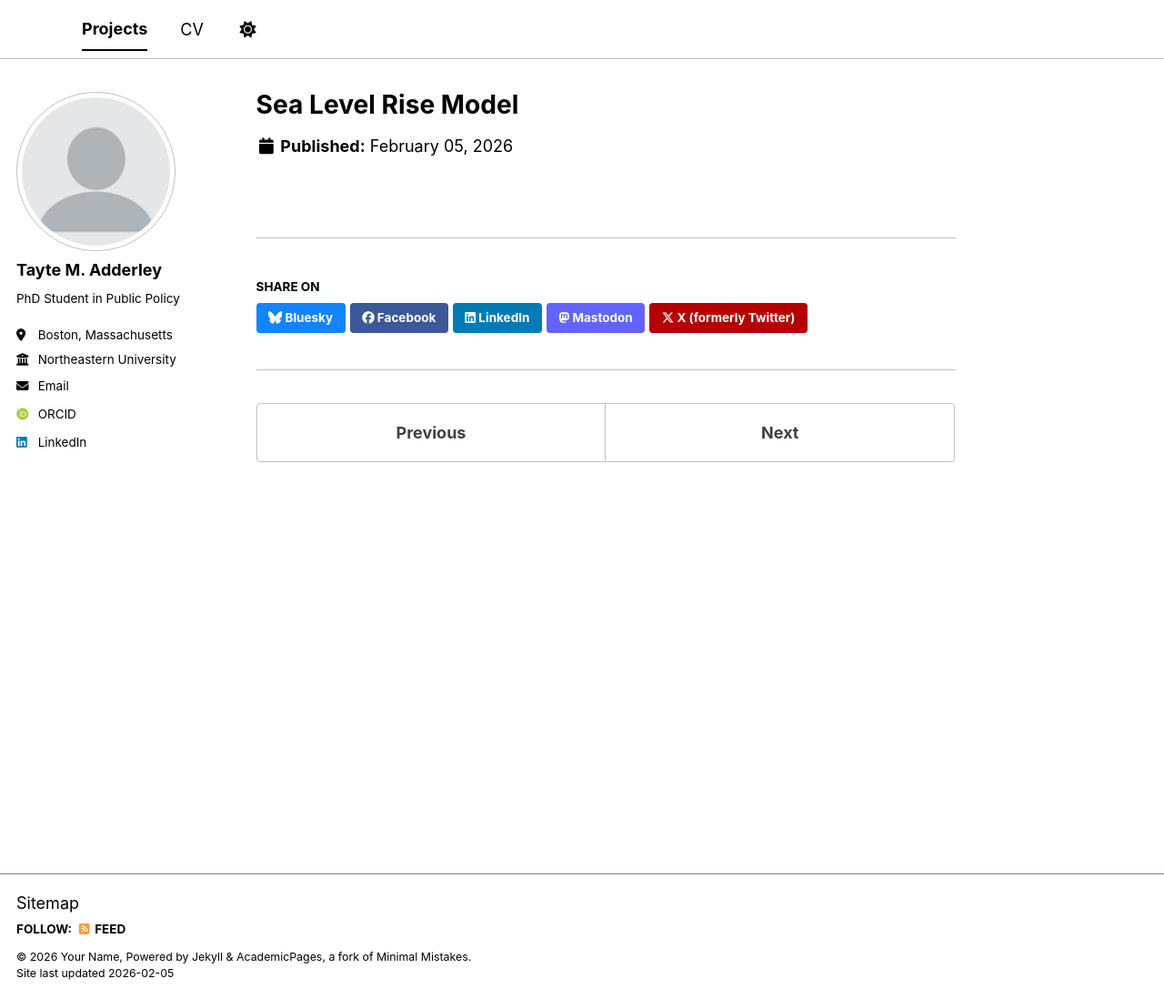
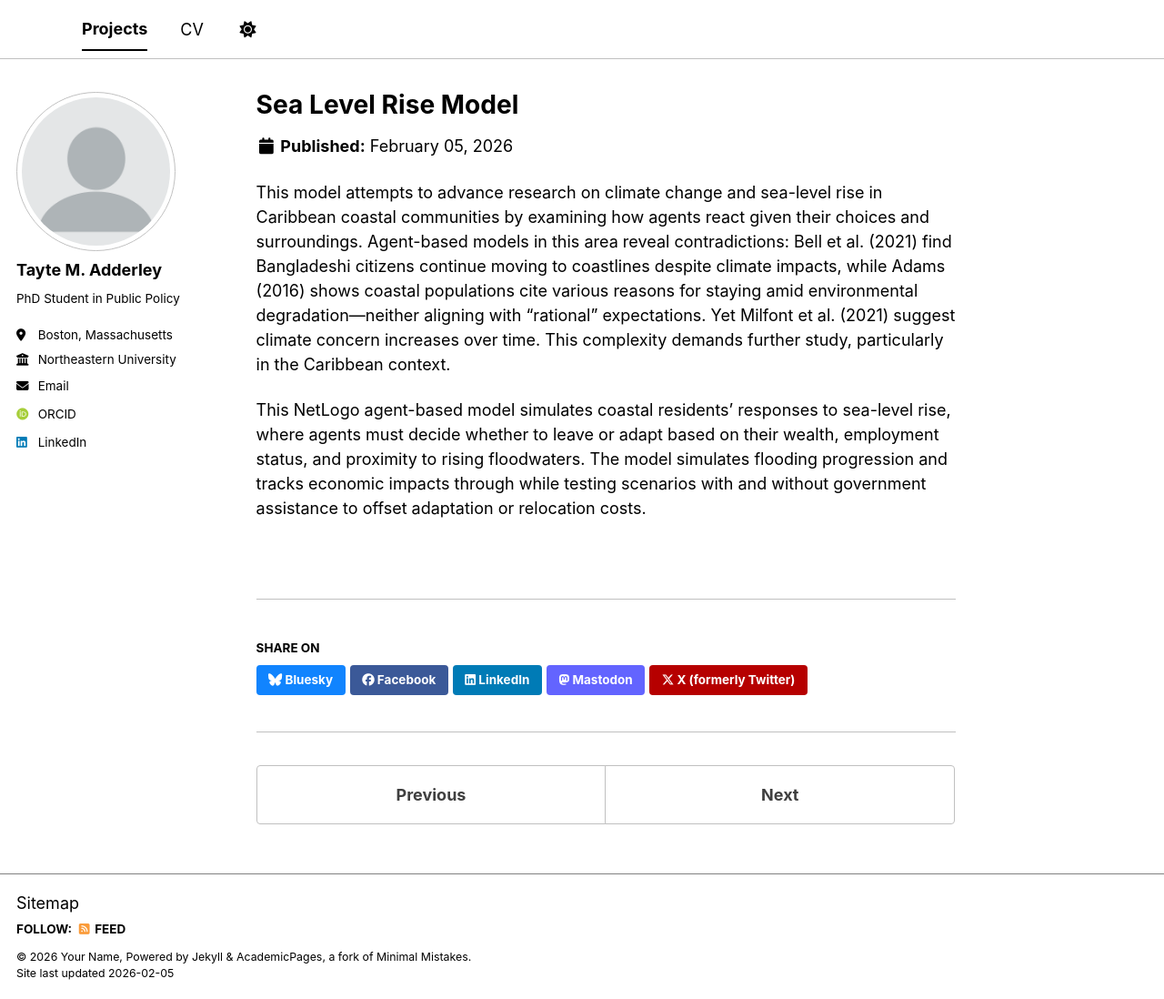
Before and after one commit to tayteadderley/tayteadderley.github.io, a Jekyll site: the page built from _portfolio/portfolio-2.md, in a window 1280 px wide and 1098 px high. Shown: the whole window at 91% size. Built offline with Jekyll 4.4.1, drawn with Linux system fonts in a browser that asks for light colours; some web fonts are replaced; a script bundle is joined from its source files by our own code; library files that are not in the unit come from our copies.

Commit message:
Update portfolio-2.md

```diff
--- a/_portfolio/portfolio-2.md
+++ b/_portfolio/portfolio-2.md
@@ -3,3 +3,6 @@ title: "Sea Level Rise Model"
 excerpt: "Short description of portfolio item number 2 <br/><img src='/images/500x300.png'>"
 collection: portfolio
 ---
+This model attempts to advance research on climate change and sea-level rise in Caribbean coastal communities by examining how agents react given their choices and surroundings. Agent-based models in this area reveal contradictions: Bell et al. (2021) find Bangladeshi citizens continue moving to coastlines despite climate impacts, while Adams (2016) shows coastal populations cite various reasons for staying amid environmental degradation—neither aligning with "rational" expectations. Yet Milfont et al. (2021) suggest climate concern increases over time. This complexity demands further study, particularly in the Caribbean context.
+
+This NetLogo agent-based model simulates coastal residents' responses to sea-level rise, where agents must decide whether to leave or adapt based on their wealth, employment status, and proximity to rising floodwaters. The model simulates flooding progression and tracks economic impacts through while testing scenarios with and without government assistance to offset adaptation or relocation costs.
```
